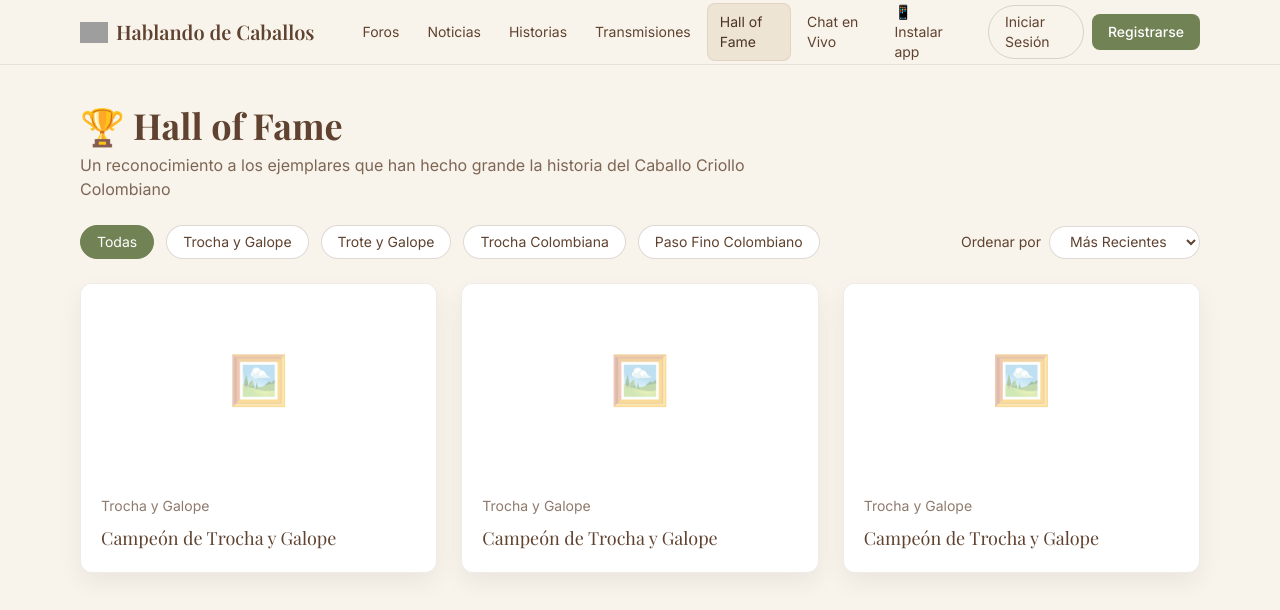
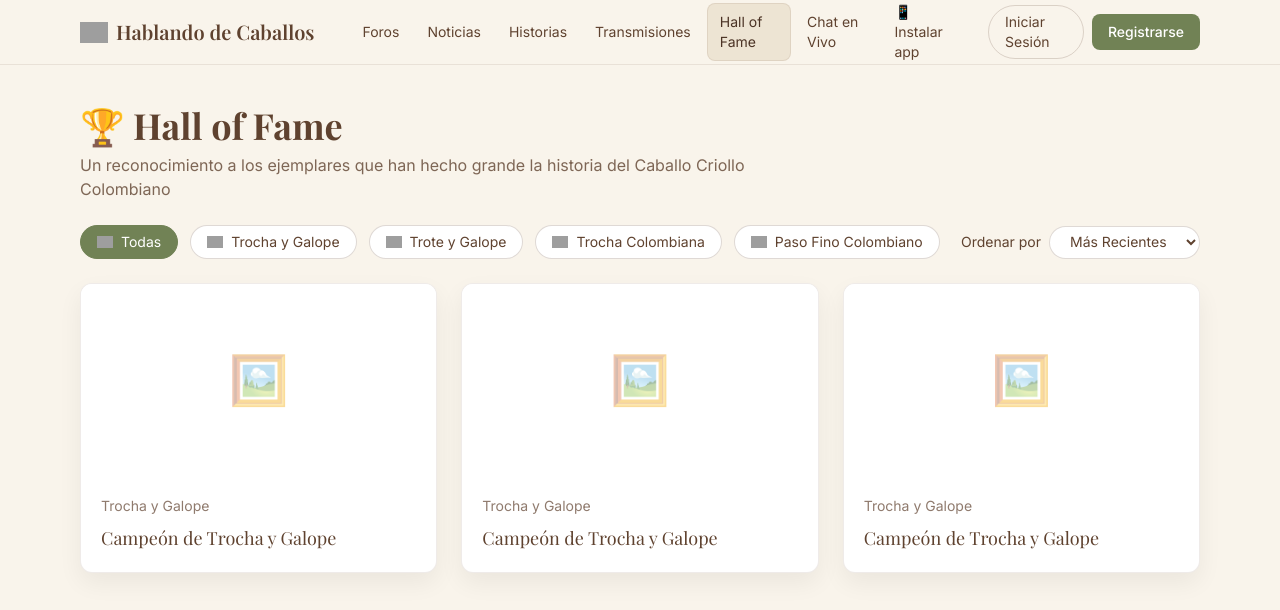
Before and after one commit to Heblemosdecaballos/foro-criollo, a Next.js app: page /hall in a window 1280 px wide. Shown: the top 610 px of the page. Built offline with nearby package versions, Linux system fonts and the light colour scheme; grey boxes are pictures that could not be loaded; a web font is replaced by a local one.

Commit message:
Update page.tsx

```diff
--- a/src/app/hall/page.tsx
+++ b/src/app/hall/page.tsx
@@ -14,8 +14,7 @@ const CATS = [
 ];
 
 export default async function HallLanding() {
-  // aquí iría tu fetch real; para el layout clonamos la UI
-  const error = false; // muestra la caja rosa si lo pones true
+  const error = false;
 
   return (
     <div className="container py-10">
@@ -26,14 +25,16 @@ export default async function HallLanding() {
         Un reconocimiento a los ejemplares que han hecho grande la historia del Caballo Criollo Colombiano
       </p>
 
-      {/* Filtros + Orden */}
+      {/* Filtros + Orden (chips con icono caballo) */}
       <div className="mt-6 flex flex-wrap items-center gap-3">
         {CATS.map((c, i) => (
-          <Chip key={c.key} active={i===0}>{c.label}</Chip>
+          <Chip key={c.key} active={i === 0} iconHorse>
+            {c.label}
+          </Chip>
         ))}
         <div className="ml-auto">
           <label className="text-sm mr-2">Ordenar por</label>
-          <select className="ui-chip ui-chip--muted">
+          <select className="inline-flex items-center rounded-full border px-4 py-1.5 text-sm bg-white text-brown-700 border-brown-700/20">
             <option>Más Recientes</option>
             <option>Más Votados</option>
           </select>
@@ -49,12 +50,11 @@ export default async function HallLanding() {
         </div>
       ) : null}
 
-      {/* Grid de tarjetas demo (idéntico estilo a tus cards) */}
+      {/* Grid demo */}
       <div className="mt-6 grid grid-cols-1 md:grid-cols-3 gap-6">
-        {[1,2,3].map((i) => (
+        {[1, 2, 3].map((i) => (
           <div key={i} className="card">
             <div className="h-48 bg-white grid place-items-center text-brown-700/40">
-              {/* placeholder de imagen/video */}
               <div className="text-5xl">🖼️</div>
             </div>
             <div className="card-body">
```
